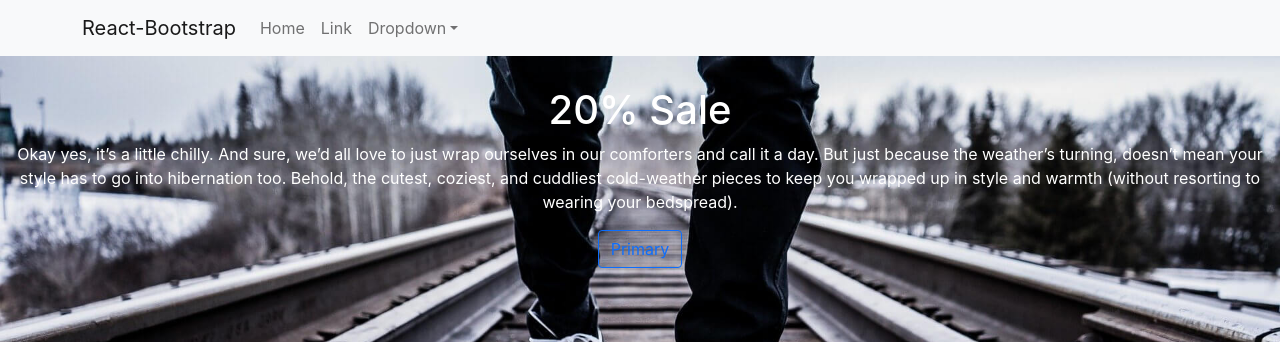
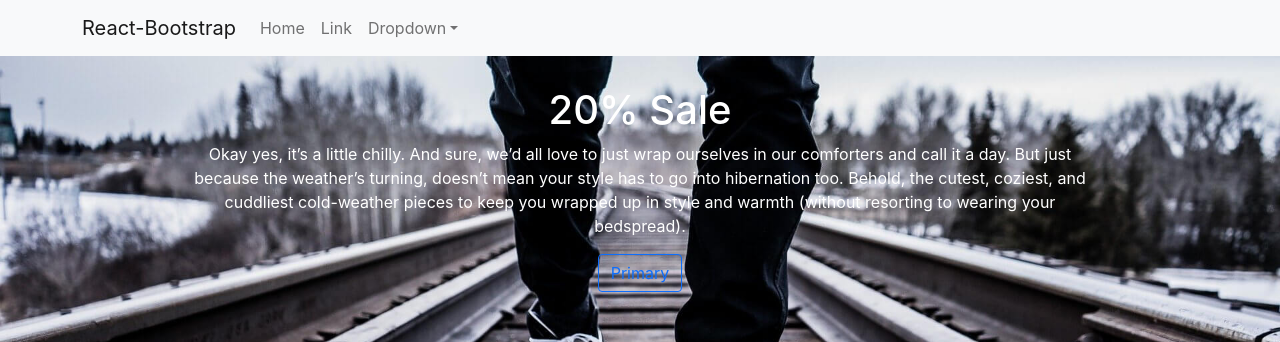
Before and after one commit to yongsin729/React-Shop, a React (Create React App) app: page / in a window 1280 px wide. Shown: the top 342 px of the page. Built offline with nearby package versions, Linux system fonts and the light colour scheme.

Commit message:
first commit1

```diff
--- a/src/App.css
+++ b/src/App.css
@@ -35,8 +35,12 @@
   color: white;
 }
 .bg-font{
-  text-align: center;
+  margin: auto;
+  width: 70%;
   padding-top: 30px;
+}
+.bg-img{
+  width: 100%;
 }
 
 @keyframes App-logo-spin {
--- a/src/App.js
+++ b/src/App.js
@@ -37,19 +37,19 @@ function App() {
 </div>
 <div className='container'>
     <div className='row'>
-    <div className='col-md-4'>
-      <img src="https://codingapple1.github.io/shop/shoes1.jpg"/>
+     <div className='col-md-4'>
+      <img src="https://codingapple1.github.io/shop/shoes1.jpg" className='bg-img'/>
       <h4>상품명</h4>
       <p>상품설명 & 가격 </p>
       </div>
 
       <div className='col-md-4'>
-      <img src="https://codingapple1.github.io/shop/shoes2.jpg"/>
+      <img src="https://codingapple1.github.io/shop/shoes2.jpg" className='bg-img'/>
       <h4>상품명</h4>
       <p>상품설명 & 가격 </p>
       </div>
       <div className='col-md-4'>
-      <img src="https://codingapple1.github.io/shop/shoes3.jpg"/>
+      <img src="https://codingapple1.github.io/shop/shoes3.jpg" className='bg-img'/>
       <h4>상품명</h4>
       <p>상품설명 & 가격 </p>
       </div>
```
